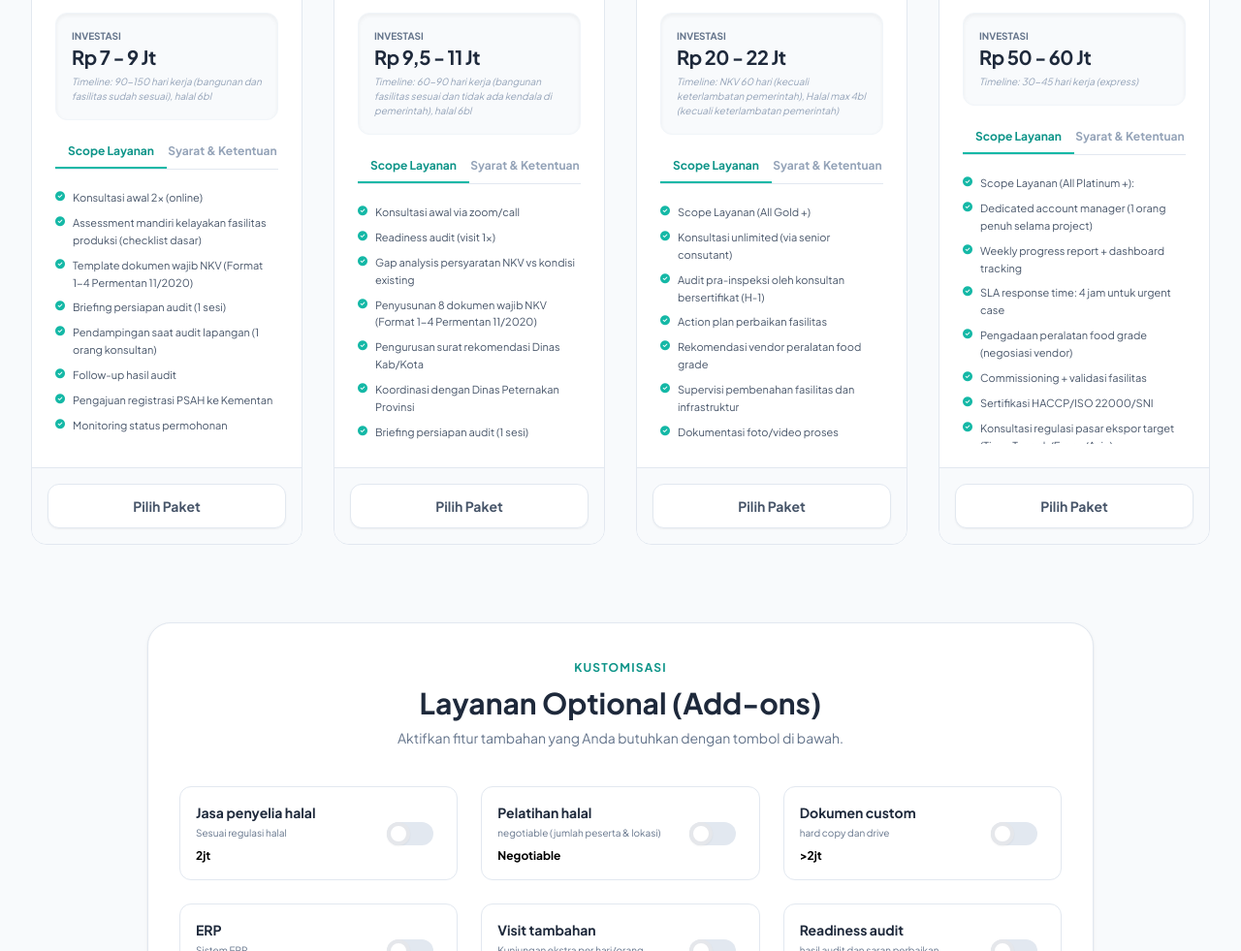
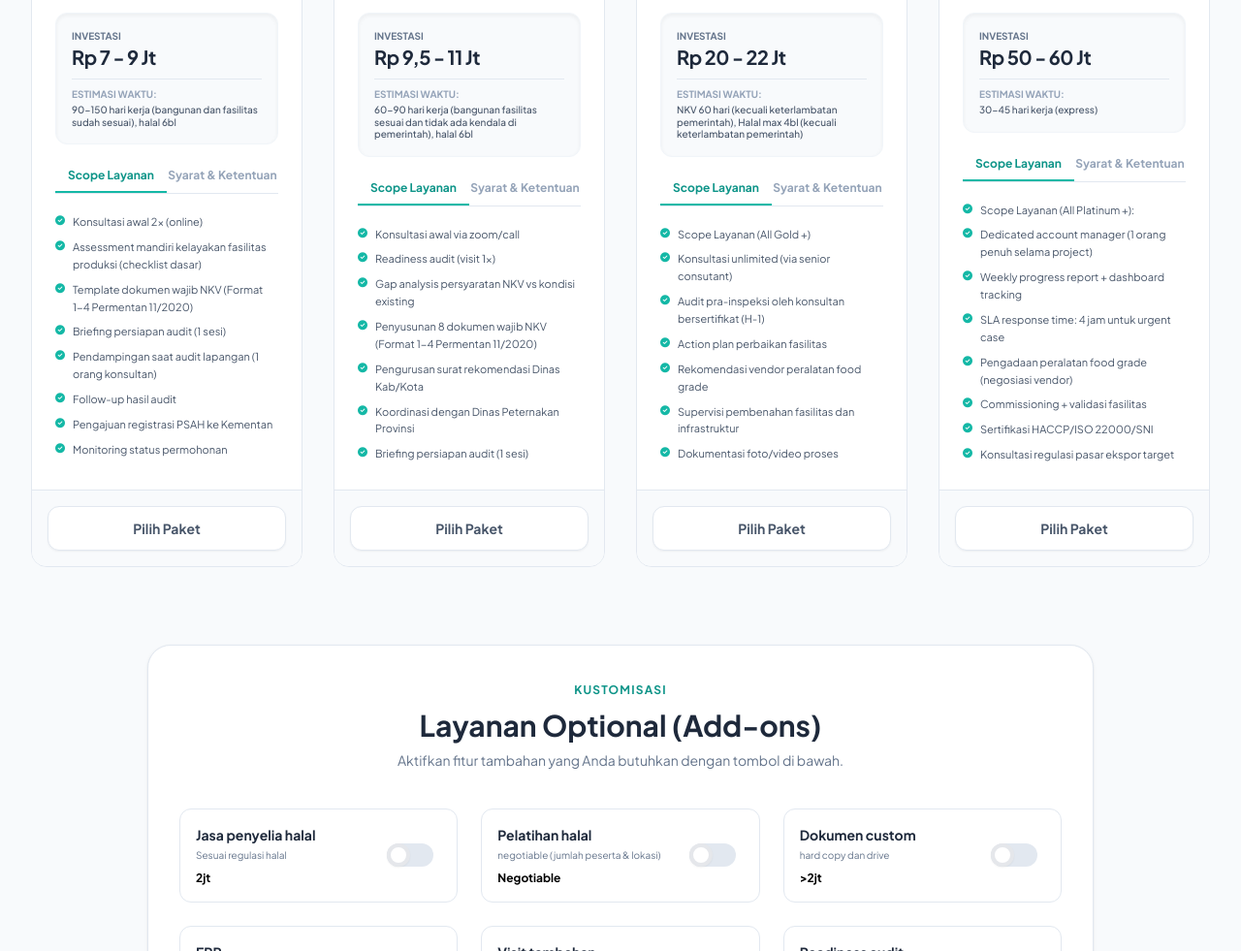
Before and after one commit to lupajoki1-coder/sertitikasi-halal-n-nkv, a plain HTML site: page sertitikasi-halal-n-nkv/index.html in a window 1280 px wide. Shown: the part 721-1702 px from the top of the page at 97% size. Drawn offline with nearby package versions, Linux system fonts and the light colour scheme.

Commit message:
index.html

```diff
--- a/sertitikasi-halal-n-nkv/index.html
+++ b/sertitikasi-halal-n-nkv/index.html
@@ -250,7 +250,11 @@
                         <div class="mb-4 p-4 bg-slate-50 rounded-xl border border-slate-100 shadow-inner">
                             <p class="text-[10px] text-slate-500 uppercase font-bold">Investasi</p>
                             <div class="text-xl font-bold text-slate-800 tracking-tight" x-text="formatRange(tier.priceMin, tier.priceMax)"></div>
-                            <p class="text-[10px] text-slate-400 mt-1 italic" x-text="'Timeline: ' + tier.timeline"></p>
+                            <!-- Timeline in Card -->
+                            <div class="mt-2 pt-2 border-t border-slate-200">
+                                <p class="text-[10px] text-slate-400 uppercase font-bold mb-0.5">Estimasi Waktu:</p>
+                                <p class="text-[10px] text-slate-600 font-medium leading-tight" x-text="tier.timeline"></p>
+                            </div>
                         </div>
 
                         <!-- Tab Navigation for Card Content -->
@@ -530,7 +534,8 @@
                                 'Follow-up hasil audit',
                                 'Pengajuan registrasi PSAH ke Kementan',
                                 'Monitoring status permohonan',
-                                'Koordinasi hingga nomor registrasi terbit'
+                                'Koordinasi hingga nomor registrasi terbit',
+                                'NIB OSS RBA (2 KBLI) - NKV (1 lokasi) + Registrasi (NKV+PSAH)'
                             ],
                             permits: [
                                 'NIB OSS RBA (2 KBLI)',
@@ -572,7 +577,8 @@
                                 'Pengajuan registrasi PSAH ke Kementan',
                                 'Monitoring status permohonan',
                                 'Koordinasi hingga nomor registrasi terbit',
-                                'Paduan bisnis madu 5 pilar'
+                                'Paduan bisnis madu 5 pilar',
+                                'NIB OSS RBA (2 KBLI) - NKV (1 lokasi)'
                             ],
                             permits: [
                                 'NIB OSS RBA (2 KBLI)',
@@ -614,7 +620,7 @@
                                 'Pengajuan registrasi PSAH ke Kementan',
                                 'Monitoring status permohonan',
                                 'Koordinasi hingga nomor registrasi terbit',
-                                'Registrasi si halal',
+                                'Registrasi si halal (Self Declare)',
                                 'Dokumen halal'
                             ],
                             permits: [
@@ -631,7 +637,8 @@
                             ],
                             exclusions: [
                                 'Biaya uji laboratorium',
-                                'Renovasi fasilitas'
+                                'Renovasi fasilitas',
+                                'Biaya sidang fatwa (jika reguler)'
                             ]
                         },
                         {
@@ -659,7 +666,7 @@
                                 'Pengajuan registrasi PSAH ke Kementan',
                                 'Monitoring status permohonan',
                                 'Koordinasi hingga nomor registrasi terbit',
-                                'Registrasi si halal',
+                                'Registrasi si halal (Self Declare)',
                                 'Dokumen halal'
                             ],
                             permits: [
```
